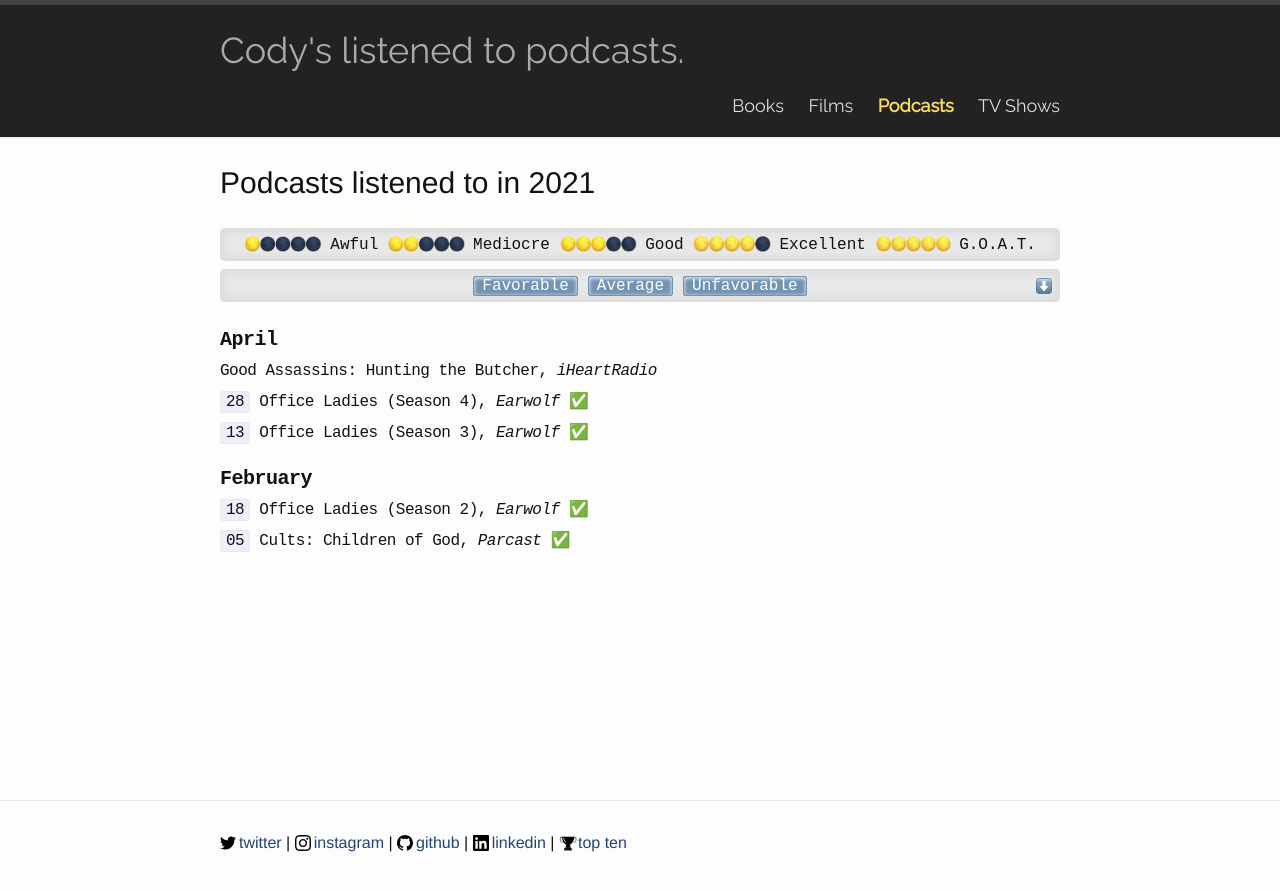
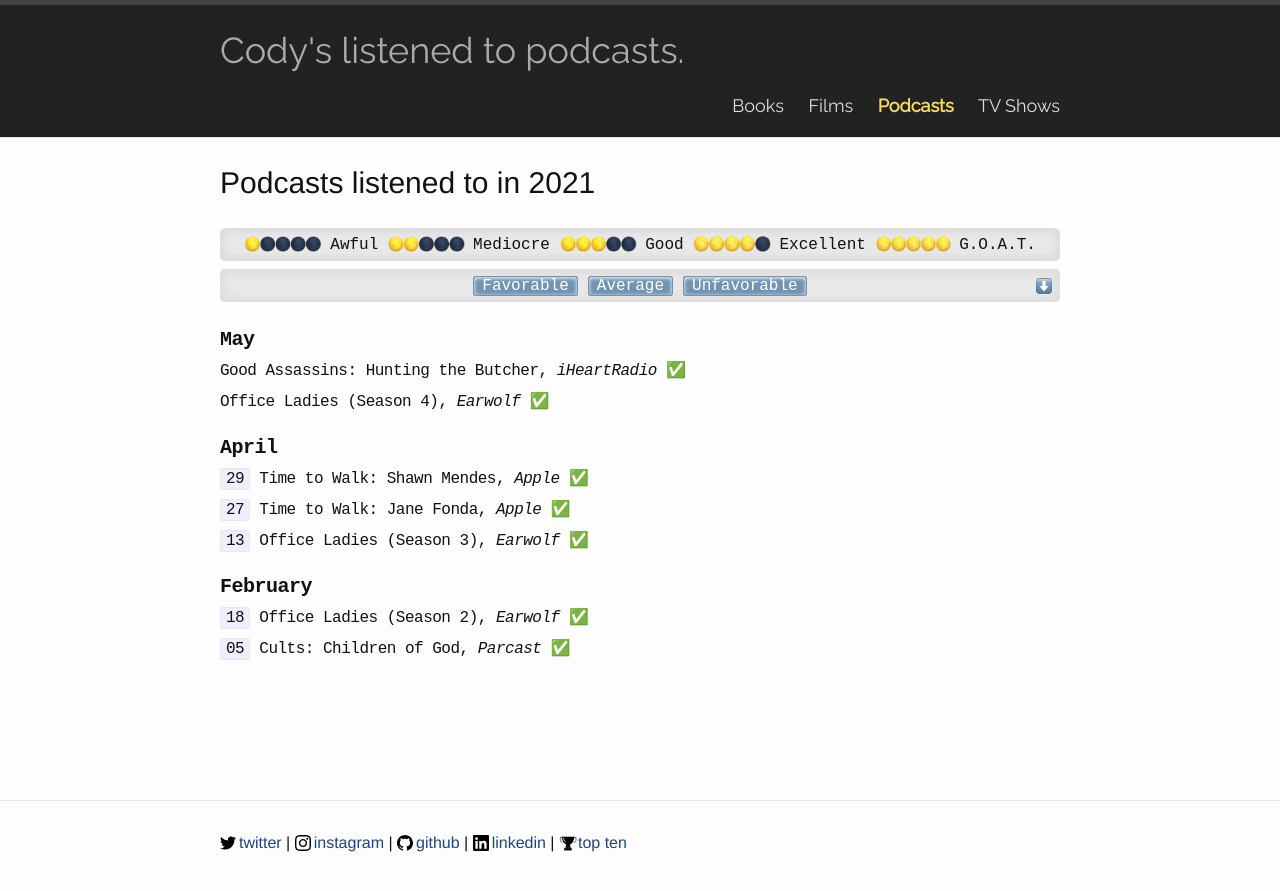
Before and after one commit to codydalerodgers/personal-blog, a Jekyll site: the page built from _podcasts/2021.md, in a window 1280 px wide. Shown: the top 891 px of the page. Built offline with Jekyll 4.4.1, drawn with Linux system fonts in a browser that asks for light colours.

Commit message:
podcasts april

```diff
--- a/_podcasts/2021.md
+++ b/_podcasts/2021.md
@@ -4,10 +4,15 @@ short-title: 2021
 title: Podcasts listened to in 2021
 category: podcasts
 ---
+## May
+Good Assassins: Hunting the Butcher, _iHeartRadio_ ✅
+
+Office Ladies (Season 4), _Earwolf_ ✅
+
 ## April
-Good Assassins: Hunting the Butcher, _iHeartRadio_
+`29` Time to Walk: Shawn Mendes, _Apple_ ✅
 
-`28` Office Ladies (Season 4), _Earwolf_ ✅
+`27` Time to Walk: Jane Fonda, _Apple_ ✅
 
 `13` Office Ladies (Season 3), _Earwolf_ ✅
 
```
